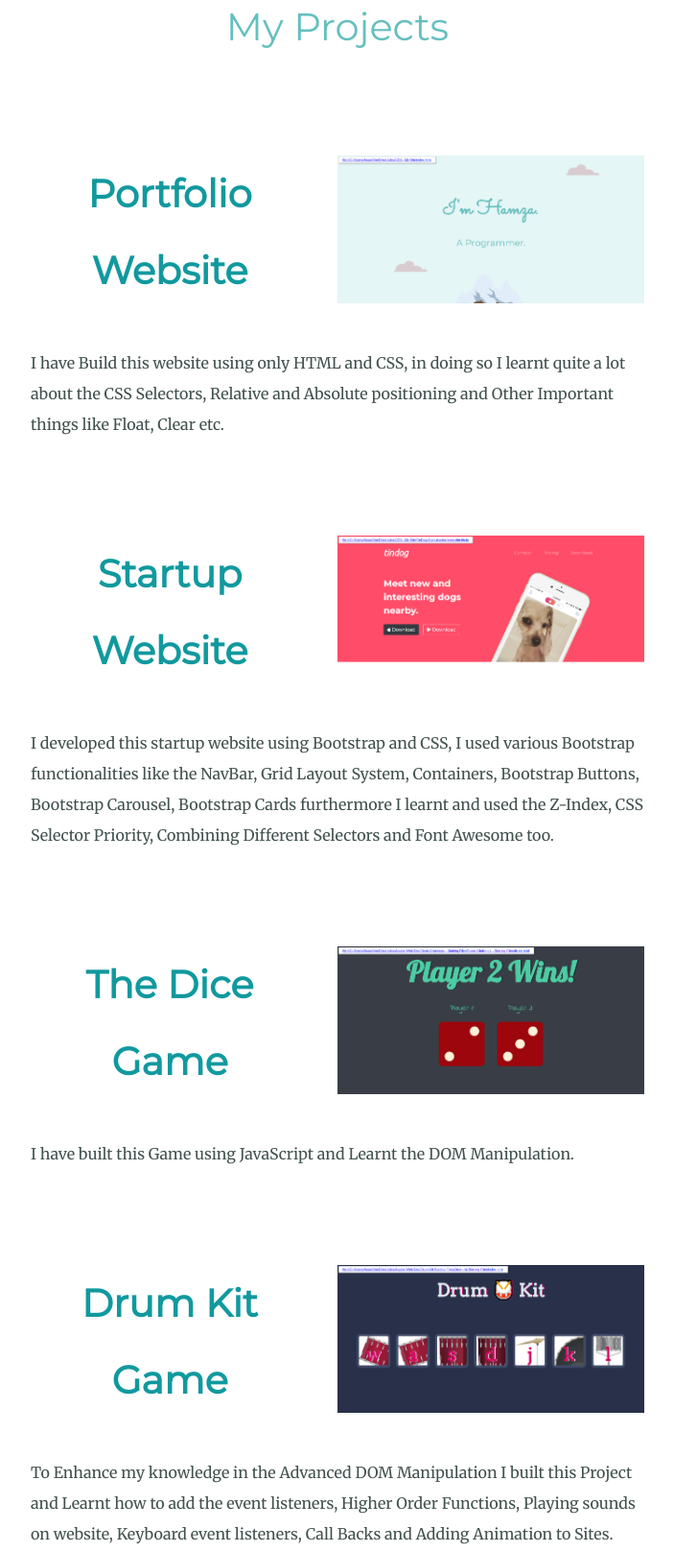
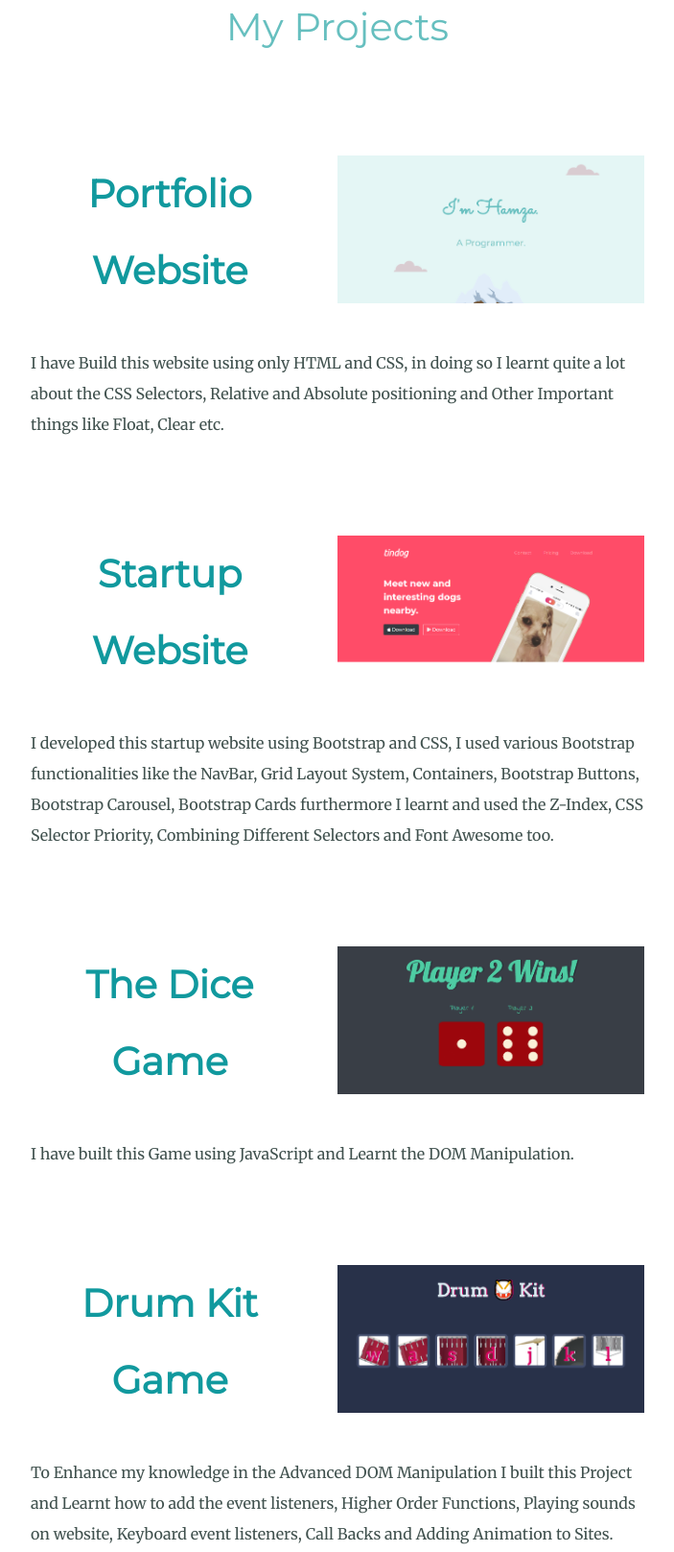
Before and after one commit to hamzabinkhalid/portfolio, a plain HTML site: page index.html in a window 1280 px wide. Shown: the part 2516-4133 px from the top of the page at 96% size, without its empty margins (288-991 px from the left). Drawn offline with Linux system fonts and the light colour scheme.

Commit message:
Changed the SRC of Projects' Images to the new ones.

```diff
--- a/index.html
+++ b/index.html
@@ -44,27 +44,27 @@
             <div class="skills">
               <h2>My Projects</h2>
               <div class="skill-row">
-                <img class="projects" src="images/portfolio-site.png">
+                <img class="projects" src="images/portfolio-site1.png">
                 <h3>Portfolio Website</h3>
                 <p>I have Build this website using only HTML and CSS, in doing so I learnt quite a lot about the CSS Selectors, Relative and Absolute positioning and Other Important things like Float, Clear etc.</p>
               </div>
               <div class="skill-row">
-                <img class="projects" src="images/tinDog.png">
+                <img class="projects" src="images/tinDog1.png">
                 <h3>Startup Website</h3>
                 <p>I developed this startup website using Bootstrap and CSS, I used various Bootstrap functionalities like the NavBar, Grid Layout System, Containers, Bootstrap Buttons, Bootstrap Carousel, Bootstrap Cards furthermore I learnt and used the Z-Index, CSS Selector Priority, Combining Different Selectors and Font Awesome too.</p>
               </div>
               <div class="skill-row">
-                <img class="projects" src="images/Dice-Game.png">
+                <img class="projects" src="images/Dice-Game1.png">
                 <h3>The Dice Game</h3>
                 <p>I have built this Game using JavaScript and Learnt the DOM Manipulation.</p>
               </div>
               <div class="skill-row">
-                <img class="projects" src="images/Drum Kit.png">
+                <img class="projects" src="images/Drum Kit1.png">
                 <h3>Drum Kit Game</h3>
                 <p>To Enhance my knowledge in the Advanced DOM Manipulation I built this Project and Learnt how to add the event listeners, Higher Order Functions, Playing sounds on website, Keyboard event listeners, Call Backs and Adding Animation to Sites.</p>
               </div>
               <div class="skill-row">
-                <img class="projects" src="images/simon-game.png">
+                <img class="projects" src="images/simon-game1.png">
                 <h3>Simon Game</h3>
                 <p>For more practice of Javascript, JQuery and Programming Logic building I attempted to do this project, It was a bit hard to do this one, I stuck a few times in between but completed it in the end.</p>
               </div>
```
